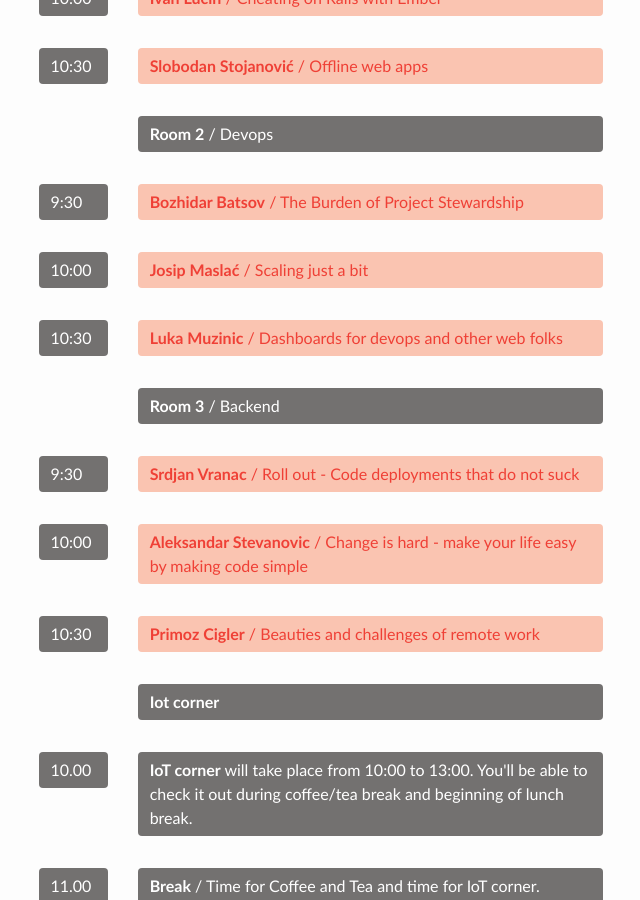
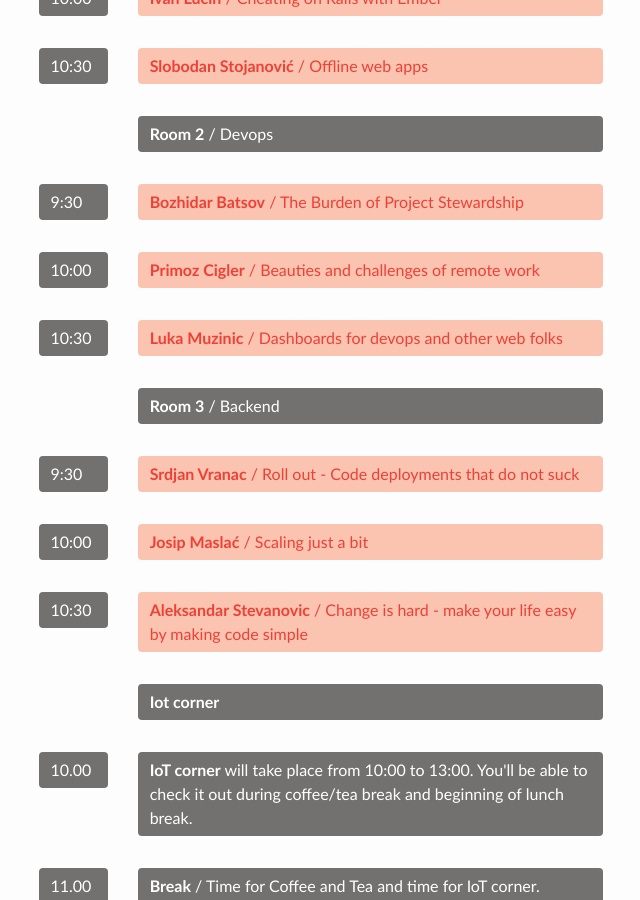
Before and after one commit to webcampsi/lj2016, a Jekyll site: the page built from index.html, in a window 1280 px wide and 900 px high, scrolled down 1907 px. Shown: the whole window, without its empty margins (319-959 px from the left). Built offline with Jekyll 4.4.1, drawn with Linux system fonts in a browser that asks for light colours; nearby versions of some CDN libraries; comment, search, counter and statistics services are not loaded.

Commit message:
Update schedule

```diff
--- a/index.html
+++ b/index.html
@@ -159,7 +159,7 @@ title: Webcamp Ljubljana 2016
 				<p class="schedule-grey">10:00</p>
 			</div>
 			<div class="col-xs-12 col-sm-10">
-				<a href="/Josip-Maslac"><p class="schedule-red-on-red"><strong>Josip Maslać</strong> / Scaling just a bit</p></a>
+				<a href="/Primoz-Cigler"><p class="schedule-red-on-red"><strong>Primoz Cigler</strong> / Beauties and challenges of remote work</p></a>
 			</div>
 		</div>
 		<div class="row">
@@ -188,7 +188,7 @@ title: Webcamp Ljubljana 2016
 				<p class="schedule-grey">10:00</p>
 			</div>
 			<div class="col-xs-12 col-sm-10">
-				<a href="/Aleksandar-Stevanovic"><p class="schedule-red-on-red"><strong>Aleksandar Stevanovic</strong> / Change is hard - make your life easy by making code simple</p></a>
+				<a href="/Josip-Maslac"><p class="schedule-red-on-red"><strong>Josip Maslać</strong> / Scaling just a bit</p></a>
 			</div>
 		</div>
 		<div class="row">
@@ -196,7 +196,7 @@ title: Webcamp Ljubljana 2016
 				<p class="schedule-grey">10:30</p>
 			</div>
 			<div class="col-xs-12 col-sm-10">
-				<a href="/Primoz-Cigler"><p class="schedule-red-on-red"><strong>Primoz Cigler</strong> / Beauties and challenges of remote work</p></a>
+				<a href="/Aleksandar-Stevanovic"><p class="schedule-red-on-red"><strong>Aleksandar Stevanovic</strong> / Change is hard - make your life easy by making code simple</p></a>
 			</div>
 		</div>
 		<div class="row">
```
